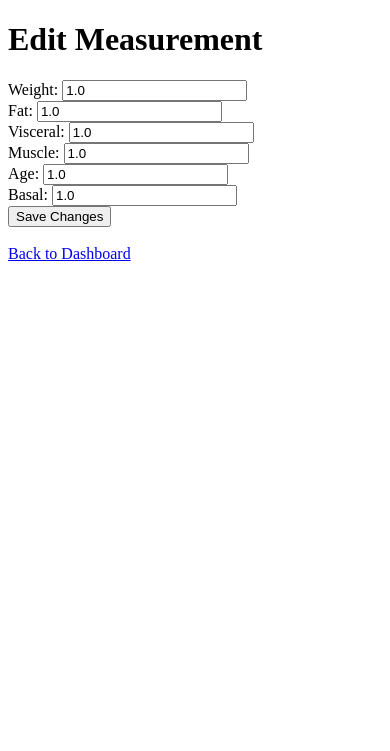
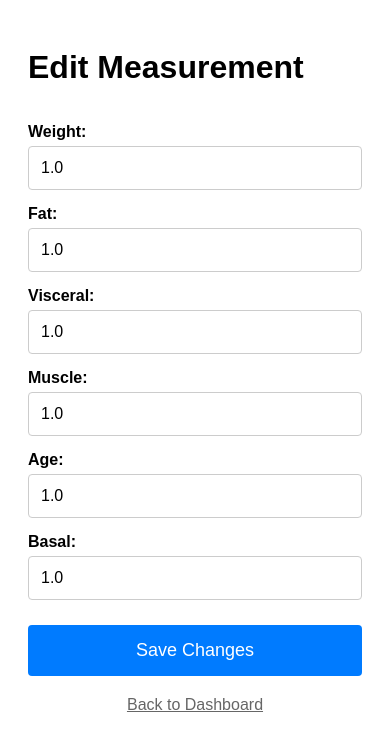
Before and after one commit to jurandir007/EUFit, a Flask app: template app/templates/edit.html in a window 390 px wide. Shown: the top 751 px of the page. Run offline with Flask 3, Linux system fonts and the light colour scheme; the template is opened without the code that fills it: values that come from a table or form of the project are taken from there, others are empty; tables that the repository leaves empty hold one stand-in row (values such as "Sample post").

Commit message:
feat: improve mobile responsiveness for edit form

```diff
--- a/app/templates/edit.html
+++ b/app/templates/edit.html
@@ -1,29 +1,40 @@
 <!DOCTYPE html>
 <html>
+<head>
+    <meta name="viewport" content="width=device-width, initial-scale=1.0">
+    <title>Edit Measurement</title>
+    <style>
+        body { font-family: sans-serif; padding: 20px; }
+        form { display: flex; flex-direction: column; max-width: 400px; margin: auto; }
+        label { margin-top: 15px; font-weight: bold; }
+        input { padding: 12px; font-size: 16px; border: 1px solid #ccc; border-radius: 4px; margin-top: 5px; width: 100%; box-sizing: border-box; }
+        button { margin-top: 25px; padding: 15px; background-color: #007bff; color: white; border: none; border-radius: 4px; font-size: 18px; cursor: pointer; }
+        a { display: block; text-align: center; margin-top: 20px; color: #666; }
+    </style>
+</head>
 <body>
     <h1>Edit Measurement</h1>
     <form method="POST">
         <label>Weight:</label>
-        <input type="number" name="weight" value="{{ record.peso }}" step="0.1" required><br>
+        <input type="number" name="weight" value="{{ record.peso }}" step="0.1" required>
 
         <label>Fat:</label>
-        <input type="number" name="fat" value="{{ record.gordura }}" step="0.1" required><br>
+        <input type="number" name="fat" value="{{ record.gordura }}" step="0.1" required>
 
         <label>Visceral:</label>
-        <input type="number" name="viceral" value="{{ record.viceral }}" step="0.1" required><br>
+        <input type="number" name="viceral" value="{{ record.viceral }}" step="0.1" required>
 
         <label>Muscle:</label>
-        <input type="number" name="muscle" value="{{ record.musculo }}" step="0.1"><br>
+        <input type="number" name="muscle" value="{{ record.musculo }}" step="0.1">
 
         <label>Age:</label>
-        <input type="number" name="age" value="{{ record.idade }}"><br>
+        <input type="number" name="age" value="{{ record.idade }}">
 
         <label>Basal:</label>
-        <input type="number" name="basal" value="{{ record.basal }}" step="0.1"><br>
+        <input type="number" name="basal" value="{{ record.basal }}" step="0.1">
 
         <button type="submit">Save Changes</button>
     </form>
-    <br>
     <a href="/api/dashboard/view">Back to Dashboard</a>
 </body>
 </html>
```
